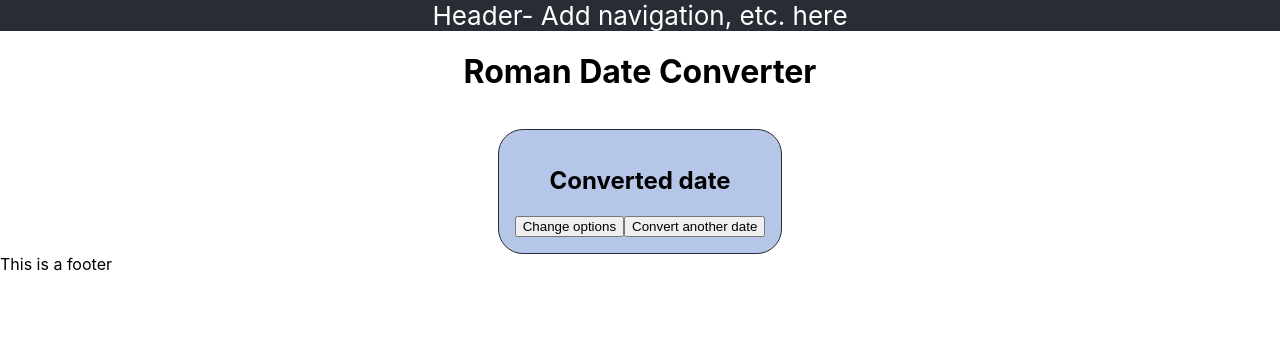
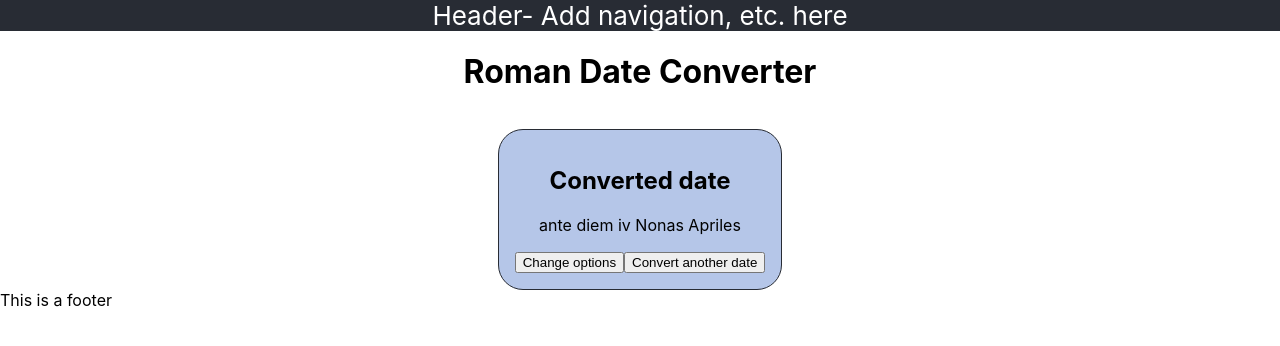
Before and after one commit to celiackelly/roman-date-converter, a React (Create React App) app: page / in a window 1280 px wide. Both pictures are taken after a click on the button "Submit". Shown: the top 346 px of the page. Built offline with nearby package versions, Linux system fonts and the light colour scheme.

Commit message:
Display converted month and day

```diff
--- a/src/components/DateConverter.js
+++ b/src/components/DateConverter.js
@@ -12,6 +12,7 @@ export default function DateConverter() {
     const [isDisplayYearChecked, setisDisplayYearChecked] = useState(true)
     const [yearDisplayOption, setYearDisplayOption] = useState("secularNotation")
     const [isDateSubmitted, setIsDateSubmitted] = useState(false)
+    const [romanDate, setRomanDate] = useState('')
 
    function handleYearChange(e) {
         const isBeforeRomeFounded = e.target.value <= 753 && isCommonEra === false
@@ -35,14 +36,14 @@ export default function DateConverter() {
     }
 
    function handleSubmit(e) {
-
         // Prevent the browser from reloading the page
         e.preventDefault();
 
         // Read the form data
         const formData = new FormData(e.target);
-        outputFormattedRomanDate(formData)
 
+        //convert to Roman date and set state
+        setRomanDate(outputFormattedRomanDate(formData))
         setIsDateSubmitted(true)
    }
 
@@ -72,7 +73,8 @@ export default function DateConverter() {
       } else {
           return (
             <CardSection title="Converted date">
-                 <Button
+                <p>{romanDate}</p>
+                <Button
                     type="button"
                     buttonText="Change options"
                     onClick={() => alert('can we reload but preserve previous options?')}/>
--- a/src/utils/dateConversions.js
+++ b/src/utils/dateConversions.js
@@ -45,8 +45,7 @@ function normalizeFormData(formData) {
     normalizedData.abbreviated ?  normalizedData.abbreviated = true : normalizedData.abbreviated = false
     normalizedData.displayYear ?  normalizedData.displayYear = true : normalizedData.displayYear = false
 
-    console.log(normalizedData)
-
+    console.log("normalized data:", normalizedData)
     return normalizedData
 }
 
@@ -180,6 +179,6 @@ export default function outputFormattedRomanDate(formData) {
             yearDisplayOption } = normalizeFormData(formData)
 
     const romanDate = convertToRomanDate(day, month, year)
-    console.log(romanDate)
+    return romanDate
 
 }
```
